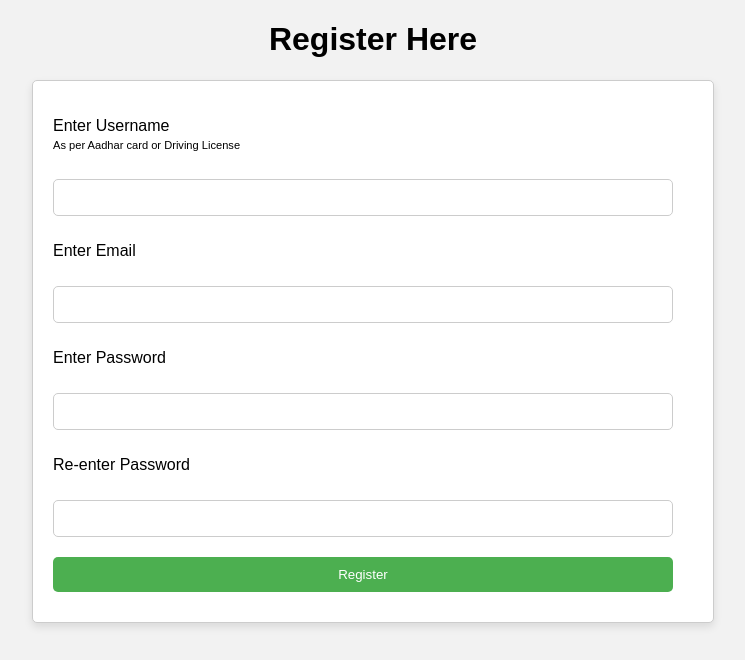
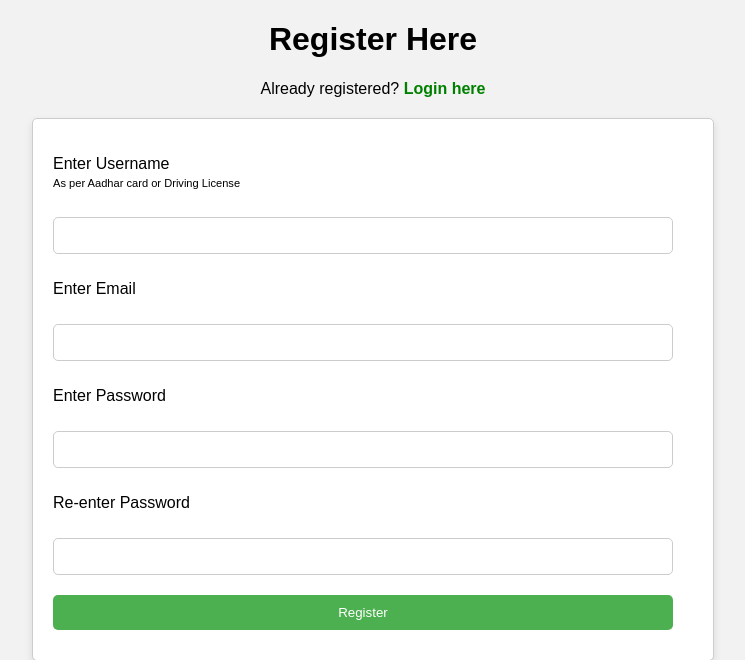
Before and after one commit to shah-ka-alt/wheelos_live, a Django app: page / in a window 1280 px wide. Shown: the top 660 px of the page, without its empty margins (267-1012 px from the left). Run offline with Django 4.2, Linux system fonts and the light colour scheme; parts of the project's set-up code (start-up, migrations or seed data) failed here and were passed over.

Commit message:
Update register.html

```diff
--- a/templates/register.html
+++ b/templates/register.html
@@ -82,6 +82,7 @@
 </head>
 <body>
     <h1>Register Here</h1>
+    <p style="text-align: center;">Already registered? <a href="{% url 'login' %}"><style></style><b>Login here</b></a></p>
     {% if messages %}
     <div class="container">
         {% for message in messages %}
@@ -110,7 +111,5 @@
         <input type="password" name="password2" id="password2">
         <input type="submit" value="Register">
     </form>
-    <br>
-    <h3>Already registered? <a href="login">Login here</a></h3>
 </body>
 </html>
```
Lines whose indentation alone changed are shown as unchanged.
